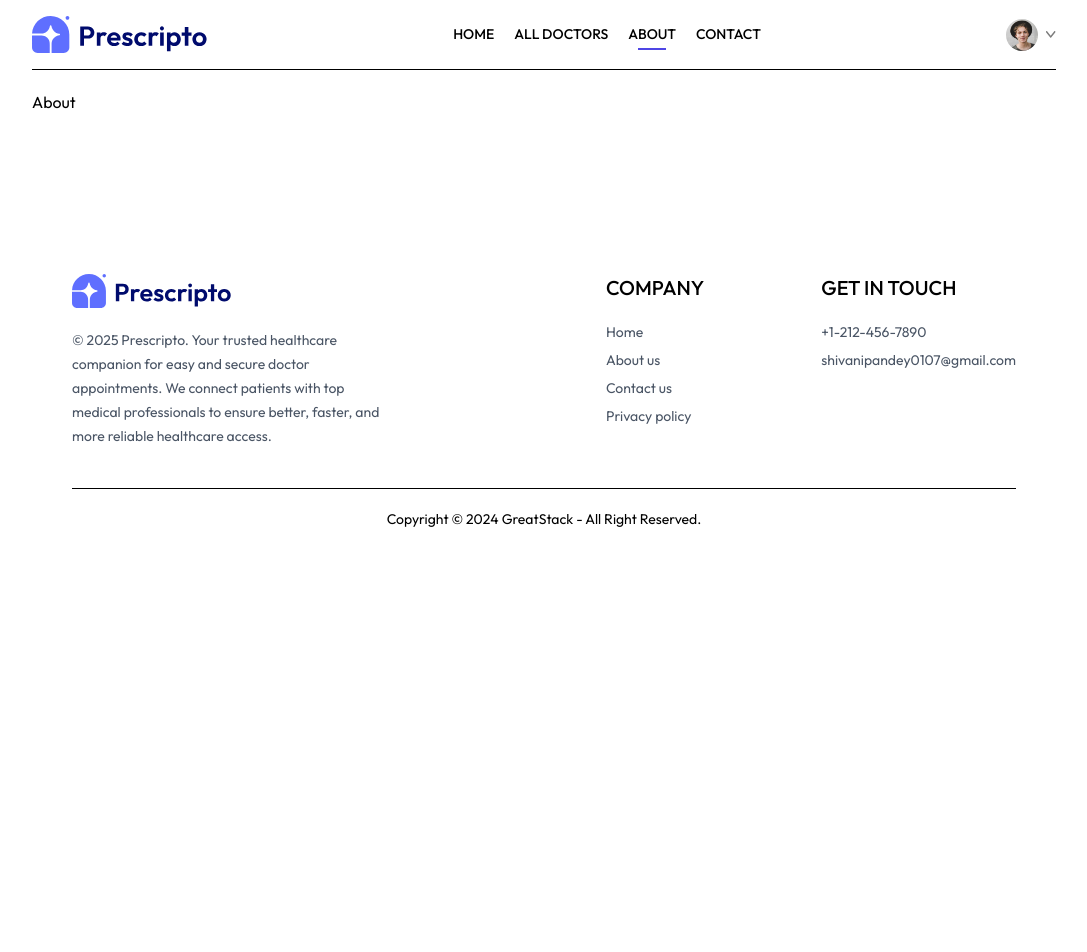
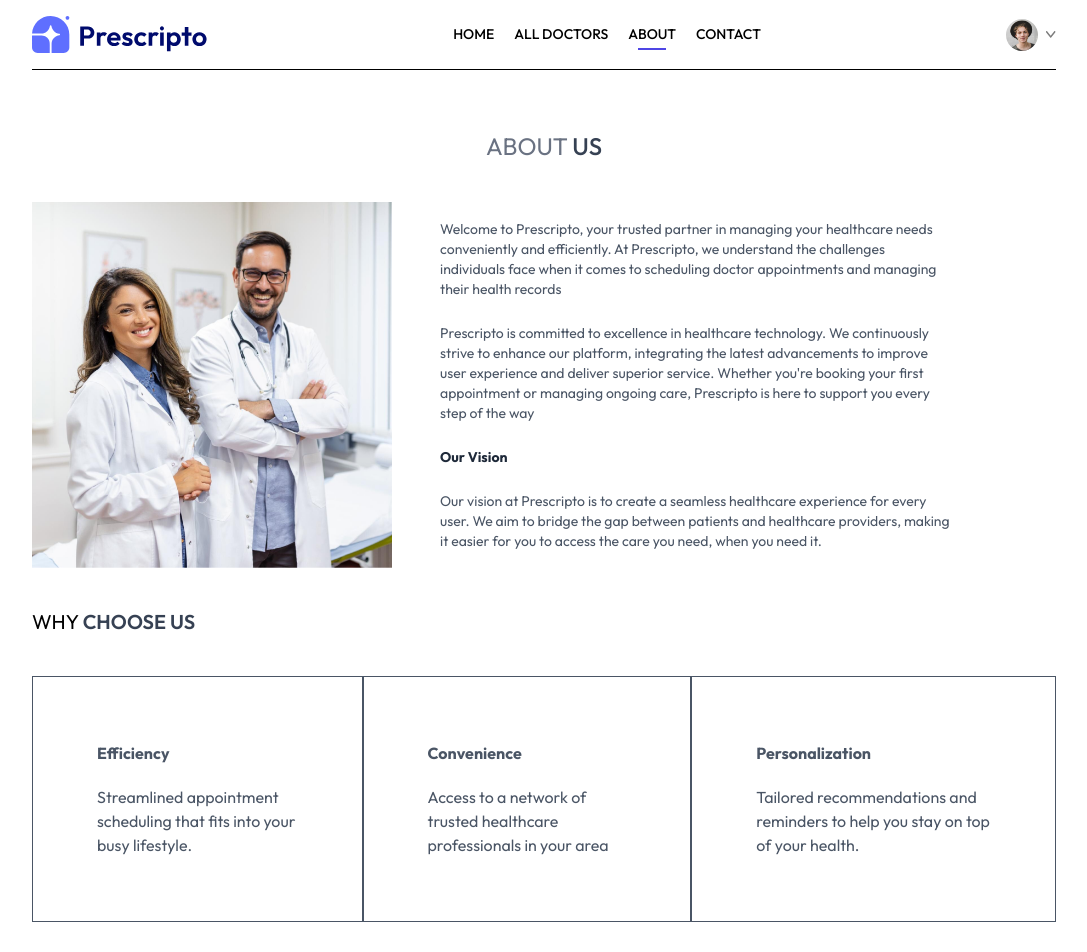
Before and after one commit to shivanipandey5678/Appointment-Booking-System, a React (Vite) app in the folder frontend/: page /about in a window 1280 px wide. Shown: the top 952 px of the page, without its empty margins (96-1183 px from the left). Before the commit the page ends 800 px from the top, so only its background shows below. Built offline with nearby package versions, Linux system fonts and the light colour scheme.

Commit message:
feat: add Contact Us page with office details and job explore section

```diff
--- a/frontend/src/App.jsx
+++ b/frontend/src/App.jsx
@@ -2,7 +2,7 @@
 import { Route, Routes } from 'react-router-dom'
 import Home from './pages/Home'
 import About from './pages/About'
-import Contect from './pages/Contect'
+import Contact from './pages/Contact'
 import Login from './pages/Login'
 import MyAppointment from './pages/MyAppointment'
 import MyProfile from './pages/MyProfile'
@@ -20,7 +20,7 @@
       <Routes>
       <Route path='/' element={<Home/>}/>
       <Route path='/about' element={<About/>}/>
-      <Route path='/contect' element={<Contect/>}/>
+      <Route path='/contact' element={<Contact/>}/>
       <Route path='/login' element={<Login/>}/>
       <Route path='/my-appointment' element={<MyAppointment/>}/>
       <Route path='/appointment/:docId' element={<Appointment/>}/>
--- a/frontend/src/pages/About.jsx
+++ b/frontend/src/pages/About.jsx
@@ -1,8 +1,39 @@
 import React from 'react'
+import { assets } from '../assets/assets'
 
 const About = () => {
   return (
-    <div>About</div>
+    <div>
+      <div className='text-center text-2xl pt-10 text-gray-500'>
+        <p>ABOUT <span className='text-gray-700 font-medium'>US</span></p>
+      </div>
+      <div className='flex my-10 flex-col md:flex-row gap-12'>
+        <img src={assets.about_image} alt="about_image"className='w-full md:max-w-[360px]' />
+        <div className='flex flex-col justify-center gap-6 md:w-2/4 text-sm text-gray-600'>
+          <p>Welcome to Prescripto, your trusted partner in managing your healthcare needs conveniently and efficiently. At Prescripto, we understand the challenges individuals face when it comes to scheduling doctor appointments and managing their health records</p>
+          <p>Prescripto is committed to excellence in healthcare technology. We continuously strive to enhance our platform, integrating the latest advancements to improve user experience and deliver superior service. Whether you're booking your first appointment or managing ongoing care, Prescripto is here to support you every step of the way</p>
+          <b className='text-gray-800'>Our Vision</b>
+          <p>Our vision at Prescripto is to create a seamless healthcare experience for every user. We aim to bridge the gap between patients and healthcare providers, making it easier for you to access the care you need, when you need it.</p>
+        </div>
+      </div>
+      <div className='text-xl my-4'>
+        <p>WHY <span className='font-semibold text-gray-700'>CHOOSE US</span></p>
+      </div>
+      <div className='flex flex-col md:flex-row mb-20 mt-10'>
+        <div className='border px-10 md:px-16 py-8 sm:py-16 flex flex-col gap-5 hover:bg-indigo-600 hover:text-white transition-all duration-300 cursor-pointer text-gray-600'>
+          <b>Efficiency</b>
+          <p>Streamlined appointment scheduling that fits into your busy lifestyle.</p>
+        </div>
+        <div className='border px-10 md:px-16 py-8 sm:py-16 flex flex-col gap-5  hover:hover:bg-indigo-600 hover:text-white transition-all duration-300 cursor-pointer text-gray-600'>
+          <b>Convenience</b>
+          <p>Access to a network of trusted healthcare professionals in your area</p>
+        </div>
+        <div className='border px-10 md:px-16 py-8 sm:py-16 flex flex-col gap-5  hover:hover:bg-indigo-600 hover:text-white transition-all duration-300 cursor-pointer text-gray-600'>
+          <b>Personalization</b>
+          <p>Tailored recommendations and reminders to help you stay on top of your health.</p>
+        </div>
+      </div>
+    </div>
   )
 }
 
--- /dev/null
+++ b/frontend/src/pages/Contact.jsx
@@ -0,0 +1,25 @@
+import React from 'react'
+import { assets } from '../assets/assets'
+
+const Contact = () => {
+  return (
+    <div >
+      <div className='text-center text-2xl pt-10 text-gray-500'>
+        <p>CONTACT <span className='text-gray-700 font-semibold'>US</span></p>
+      </div>
+      <div className='flex flex-col items-center justify-center md:flex-row gap-10 mt-10'>
+        <img src={assets.contact_image} alt="contact_image" className='max-w-[30vw]' />
+        <div className='flex flex-col gap-4 items-start justify-end'>
+          <p className='font-semibold text-lg text-gray-600'>Our OFFICE</p>
+          <p className='text-sm text-gray-500'>54709 Willms Station <br /> Suite 350, Washington, USA</p>
+          <p className='text-sm text-gray-500'>Tel: (415) 555‑0132 <br />Email: greatstackdev@gmail.com</p>
+          <p className='font-semibold text-lg text-gray-600'>Careers at PRESCRIPTO</p>
+          <p className='text-sm text-gray-500'>Learn more about our teams and job openings.</p>
+          <button className=' border border-black px-8 py-4 hover:bg-black hover:text-white text-sm'>Explore Jobs</button>
+        </div>
+      </div>
+    </div>
+  )
+}
+
+export default Contact
--- a/frontend/src/pages/Contect.jsx
+++ /dev/null
@@ -1,9 +0,0 @@
-import React from 'react'
-
-const Contect = () => {
-  return (
-    <div>Contect</div>
-  )
-}
-
-export default Contect
```
